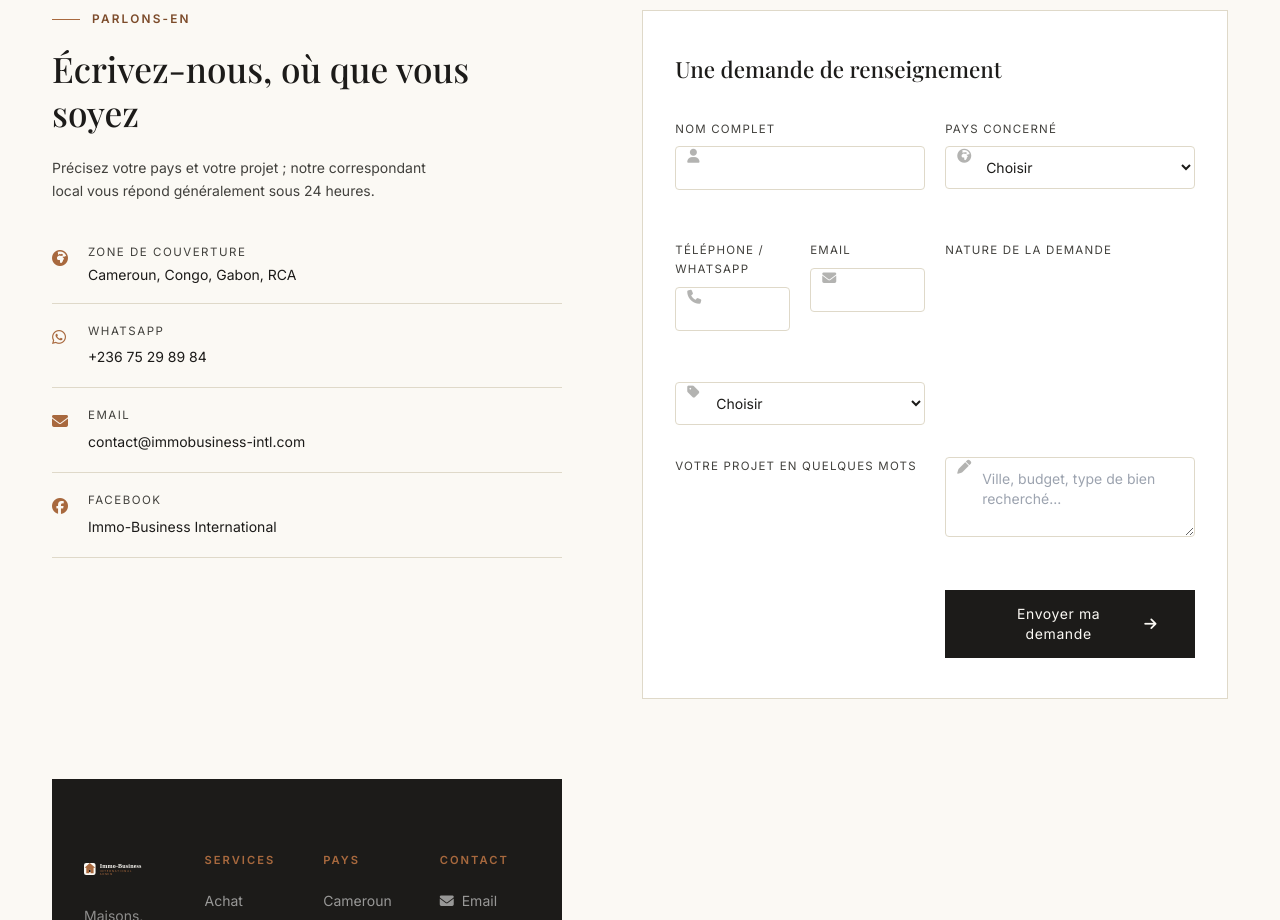
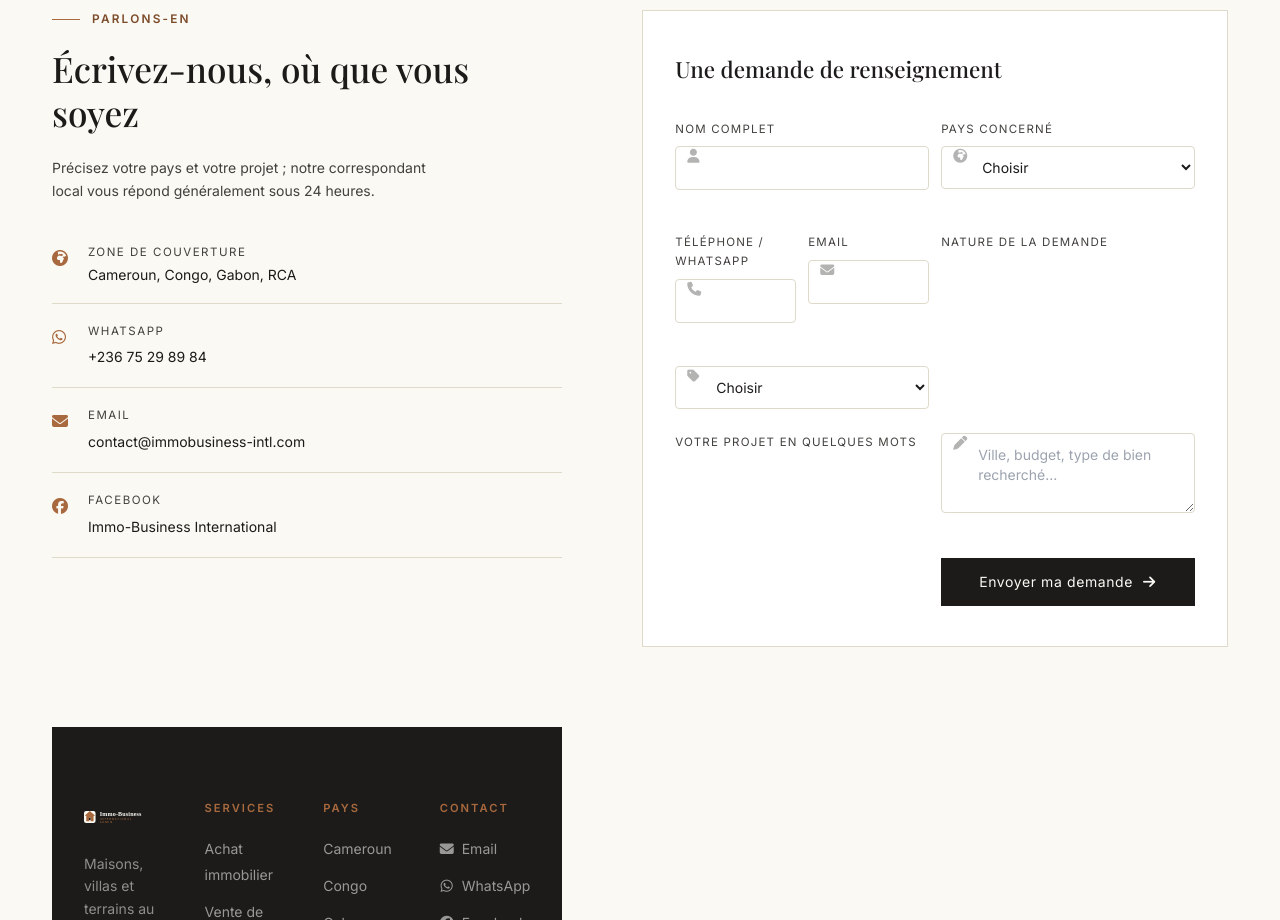
Before and after one commit to JEHUGABRIEL/immo-business, a website: page index.html in a window 1280 px wide. Shown: the part 4540-5460 px from the top of the page. Drawn offline with nearby package versions, Linux system fonts and the light colour scheme; a web font is replaced by a local one.

Commit message:
Espacement colonnes réduit dans le formulaire contact (gap-5 → gap-3)

```diff
--- a/index.html
+++ b/index.html
@@ -228,7 +228,7 @@
   </div>
   <div class="bg-white border border-ligne px-8 py-10 max-md:px-5 max-md:py-7">
     <h3 class="font-serif text-[1.4rem] font-medium text-encre mb-8">Une demande de renseignement</h3>
-    <div class="grid grid-cols-2 gap-5 max-md:grid-cols-1">
+    <div class="grid grid-cols-2 gap-3 max-md:grid-cols-1">
       <div><label for="contactNom" class="text-[0.72rem] tracking-[1.2px] uppercase text-encre-douce block mb-2">Nom complet</label>          <div class="relative"><i class="fa-solid fa-user absolute left-3 inset-y-0 my-auto flex items-center text-encre-douce/40 text-sm pointer-events-none" aria-hidden="true"></i><input type="text" id="contactNom" name="nom" required class="w-full border border-ligne bg-white rounded pl-9 pr-3.5 py-[11px] text-sm text-encre outline-none focus:border-terre transition-colors mb-3"></div><span class="field-err" id="err-contactNom"></span></div>
           <div><label for="contactPays" class="text-[0.72rem] tracking-[1.2px] uppercase text-encre-douce block mb-2">Pays concerné</label>
             <div class="relative"><i class="fa-solid fa-earth-africa absolute left-3 inset-y-0 my-auto flex items-center text-encre-douce/40 text-sm pointer-events-none" aria-hidden="true"></i><select id="contactPays" name="pays" required class="w-full border border-ligne bg-white rounded pl-9 pr-3.5 py-[11px] text-sm text-encre outline-none focus:border-terre transition-colors mb-3">
@@ -237,7 +237,7 @@
             </select>
       </div><span class="field-err" id="err-contactPays"></span>
     </div>
-    <div class="grid grid-cols-2 gap-5 max-md:grid-cols-1">
+    <div class="grid grid-cols-2 gap-3 max-md:grid-cols-1">
       <div><label for="contactTel" class="text-[0.72rem] tracking-[1.2px] uppercase text-encre-douce block mb-2">Téléphone / WhatsApp</label>          <div class="relative"><i class="fa-solid fa-phone absolute left-3 inset-y-0 my-auto flex items-center text-encre-douce/40 text-sm pointer-events-none" aria-hidden="true"></i><input type="tel" id="contactTel" name="telephone" autocomplete="tel" required class="w-full border border-ligne bg-white rounded pl-9 pr-3.5 py-[11px] text-sm text-encre outline-none focus:border-terre transition-colors mb-3"></div><span class="field-err" id="err-contactTel"></span></div>
           <div><label for="contactEmail" class="text-[0.72rem] tracking-[1.2px] uppercase text-encre-douce block mb-2">Email</label><div class="relative"><i class="fa-solid fa-envelope absolute left-3 inset-y-0 my-auto flex items-center text-encre-douce/40 text-sm pointer-events-none" aria-hidden="true"></i><input type="email" id="contactEmail" name="email" class="w-full border border-ligne bg-white rounded pl-9 pr-3.5 py-[11px] text-sm text-encre outline-none focus:border-terre transition-colors mb-3"></div><span class="field-err" id="err-contactEmail"></span></div>
     </div>
```
